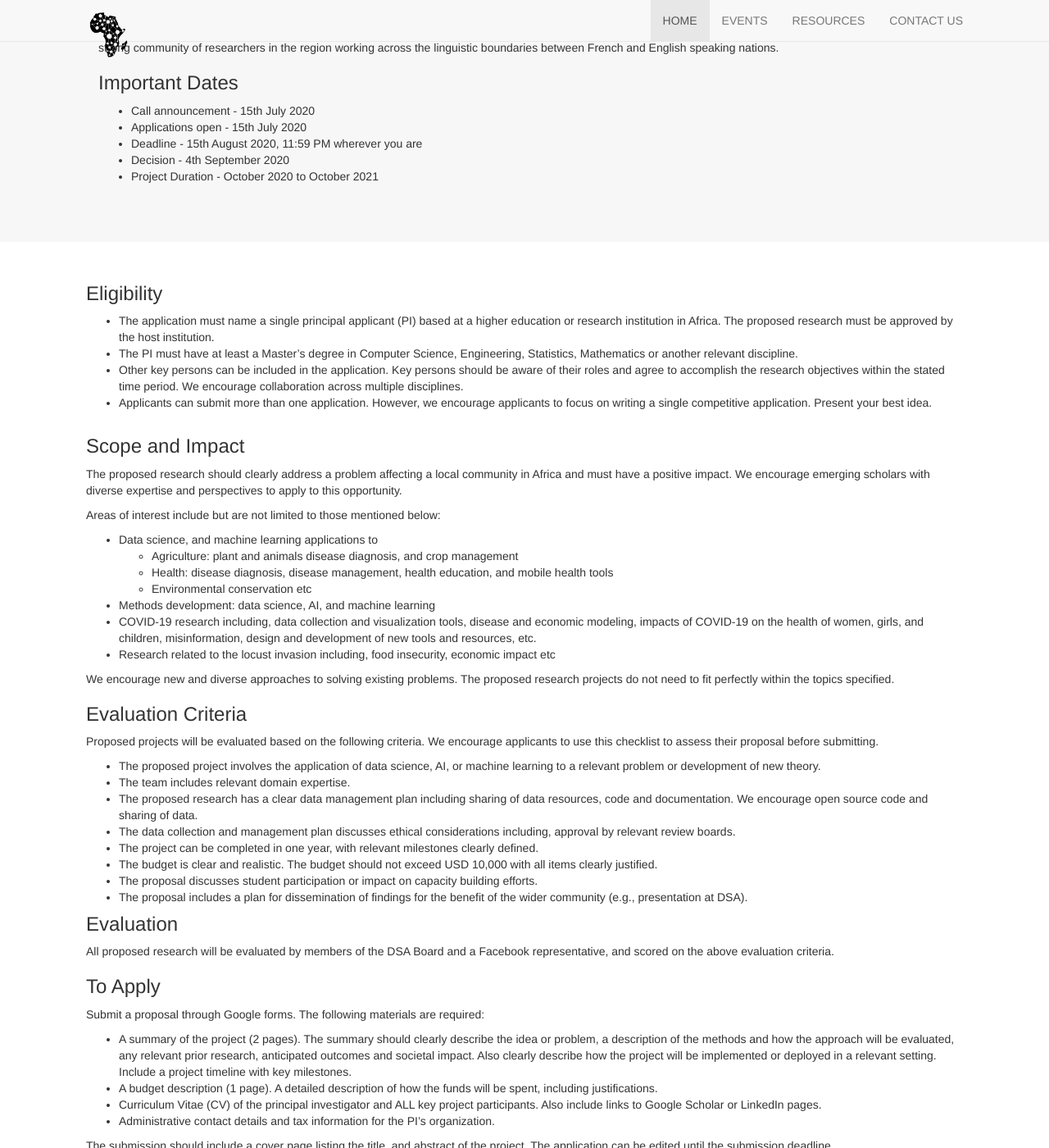
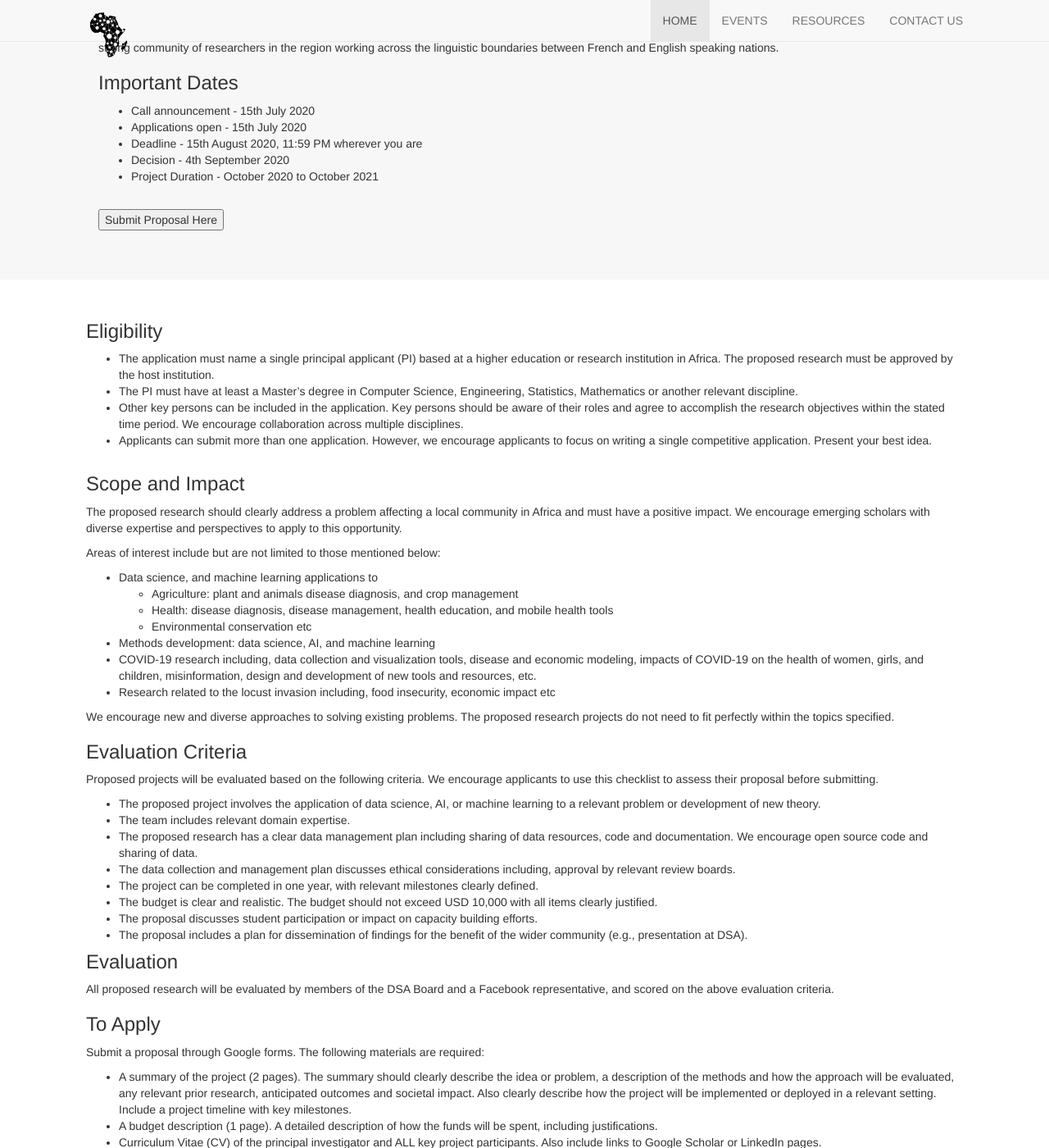
Before and after one commit to mamutorine/dsa-research-award, a Jekyll site: the page built from index.html, in a window 1280 px wide and 1400 px high, scrolled down 708 px. Shown: the whole window at 82% size. Built offline with Jekyll 4.4.1, drawn with Linux system fonts in a browser that asks for light colours; nearby versions of some CDN libraries.

Commit message:
add form link

```diff
--- a/_includes/events.html
+++ b/_includes/events.html
@@ -65,7 +65,7 @@
         <li>Administrative contact details and tax information for the PI’s organization.
       </ul>
     <p>The submission should include a cover page listing the title, and abstract of the project. The application can be edited until the submission deadline.
-    <p> <a href="https://forms.gle/NzgUbfjd6LCngbGZ6" class="w3-btn w3-black">Submit Proposal Here</a>
+
     <p> <button type="button" onclick="window.location.href='https://forms.gle/NzgUbfjd6LCngbGZ6';" >Submit Proposal Here</button>
   </div>
   <br>
--- a/index.html
+++ b/index.html
@@ -27,3 +27,8 @@ layout: site_index
     <li> Project Duration - October 2020 to October 2021
   </ul>
 </div>
+
+<br>
+<div class="container" >
+  <p> <button type="button" onclick="window.location.href='https://forms.gle/NzgUbfjd6LCngbGZ6';" >Submit Proposal Here</button>
+</div>
```
